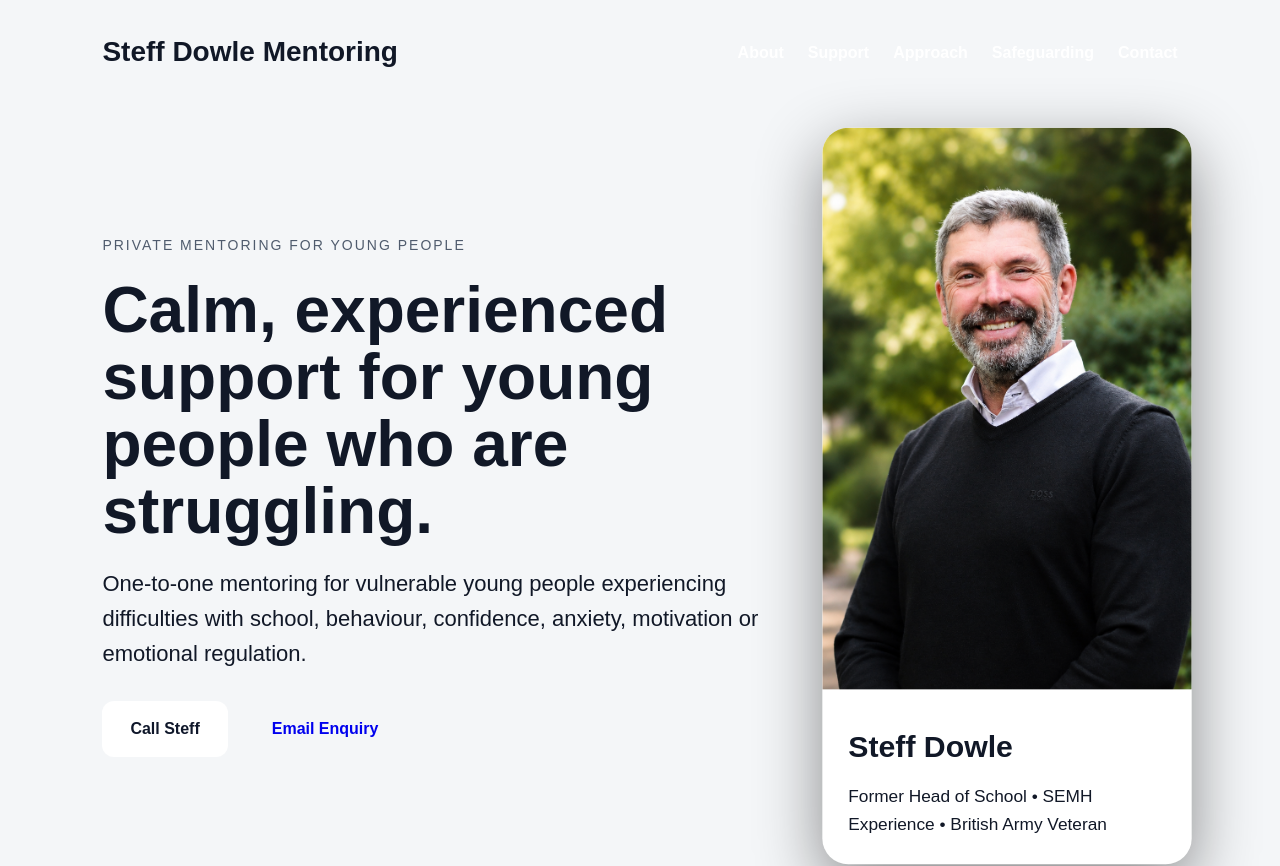
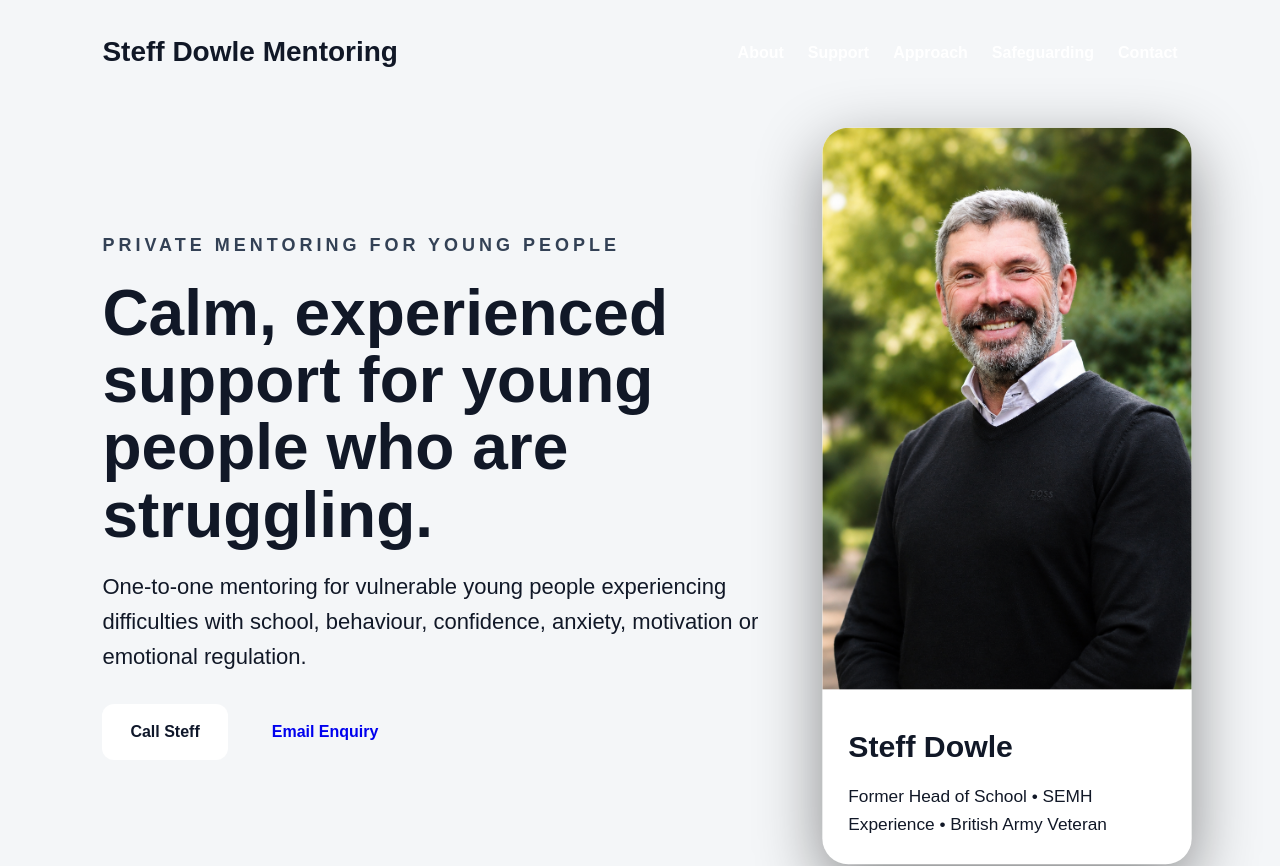
Before and after one commit to steffdowle-mentor/steff-dowle-mentoring, a React (Vite) app: page / in a window 1280 px wide. Shown: the top 866 px of the page. Built offline with nearby package versions, Linux system fonts and the light colour scheme.

Commit message:
Update styles.css

```diff
--- a/styles.css
+++ b/styles.css
@@ -72,10 +72,12 @@ background-position:center;
 }
 
 .eyebrow{
+  font-size:18px;
+  font-weight:700;
+  letter-spacing:4px;
   text-transform:uppercase;
-  letter-spacing:2px;
-  font-size:14px;
-  opacity:0.85;
+  color:#111827;
+  margin-bottom:20px;
 }
 
 .dark{
```
